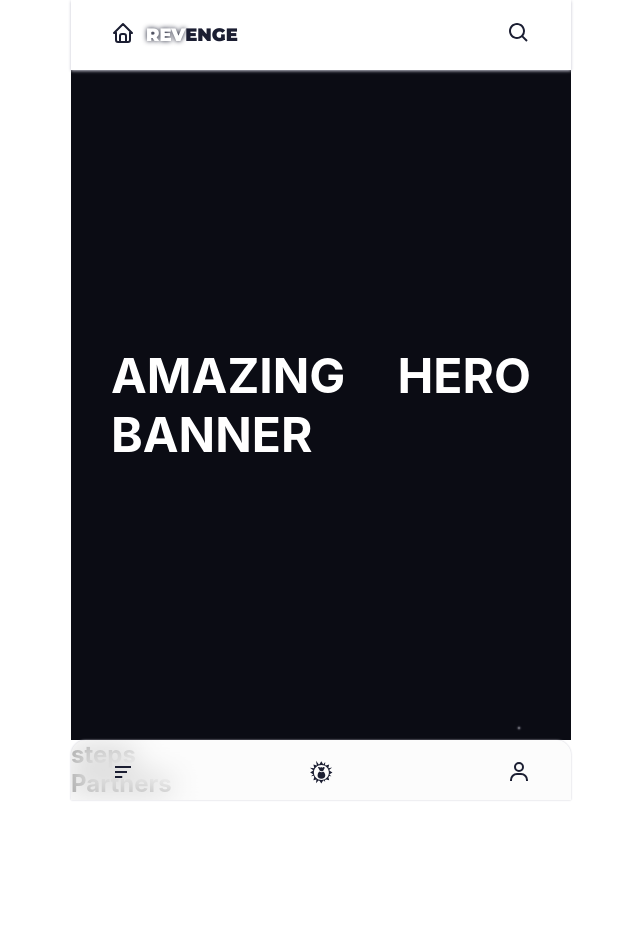
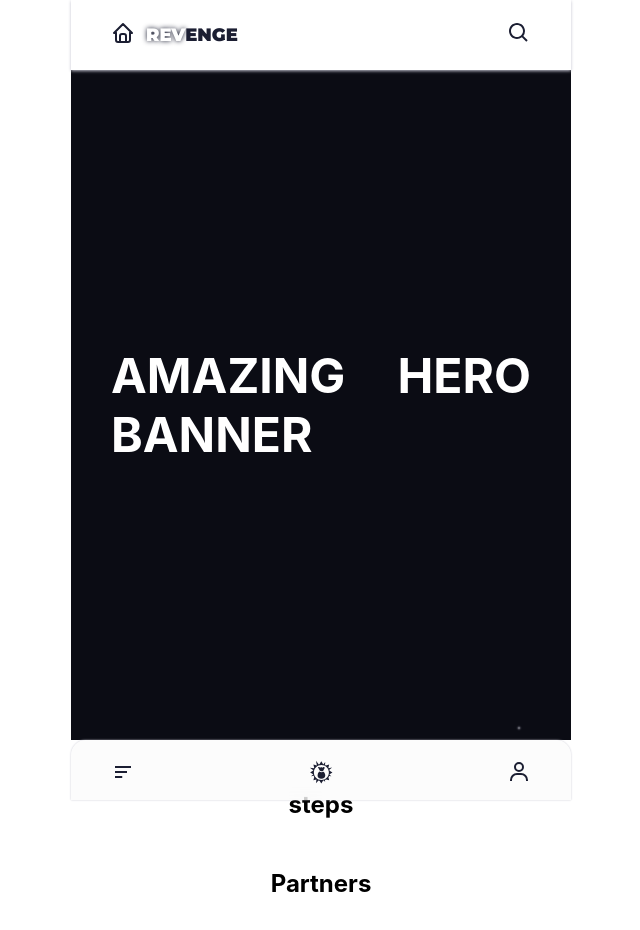
Before and after one commit to revenge-buy/plateforme, a Next.js app: page / in a window 1280 px wide. Shown: the top 930 px of the page, without its empty margins (319-959 px from the left). Before the commit the page ends 858 px from the top, so only its background shows below. Built offline with nearby package versions, Linux system fonts and the light colour scheme.

Commit message:
alining home sections

```diff
--- a/styles/Home.module.css
+++ b/styles/Home.module.css
@@ -1,3 +1,10 @@
+.home .main{
+  display: flex;
+  flex-direction: column;
+  gap: 50px;
+  text-align: center;
+}
+
 .hero{
   width: 100%;
   height: calc(100vh - 130px);
```
